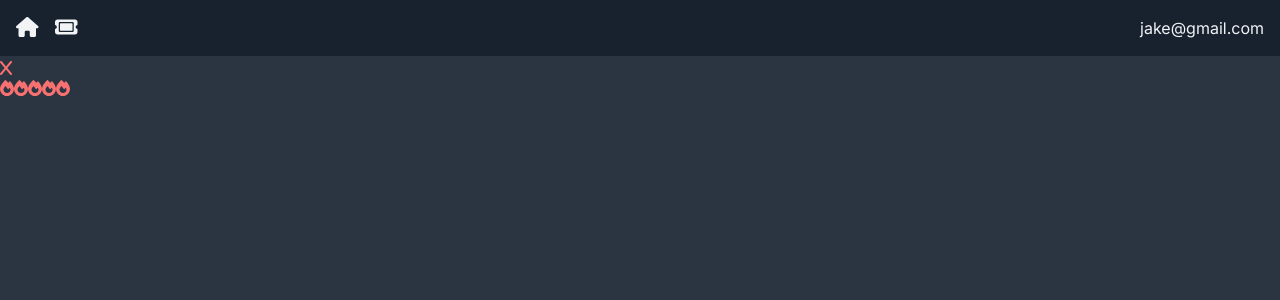
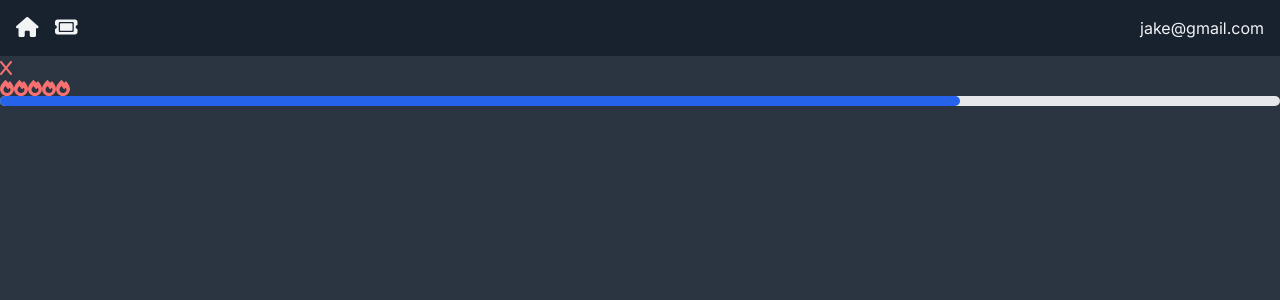
Before and after one commit to evan-earle/ticket-app, a Next.js app: page / in a window 1280 px wide. Shown: the top 300 px of the page. Built offline with nearby package versions, Linux system fonts and the light colour scheme.

Commit message:
added progress display

```diff
--- /dev/null
+++ b/app/(components)/ProgressDisplay.jsx
@@ -0,0 +1,12 @@
+const ProgressDisplay = () => {
+  return (
+    <div className="w-full  bg-gray-200 rounded-full h-2.5">
+      <div
+        className="bg-blue-600 h-2.5 rounded-full"
+        style={{ width: "75%" }}
+      ></div>
+    </div>
+  );
+};
+
+export default ProgressDisplay;
--- a/app/(components)/TicketCard.jsx
+++ b/app/(components)/TicketCard.jsx
@@ -1,11 +1,13 @@
 import DeleteBlock from "./DeleteBlock";
 import PriorityDisplay from "./PriorityDisplay";
+import ProgressDisplay from "./ProgressDisplay";
 
 const TicketCard = () => {
   return (
     <div>
       <DeleteBlock />
       <PriorityDisplay />
+      <ProgressDisplay />
     </div>
   );
 };
```
